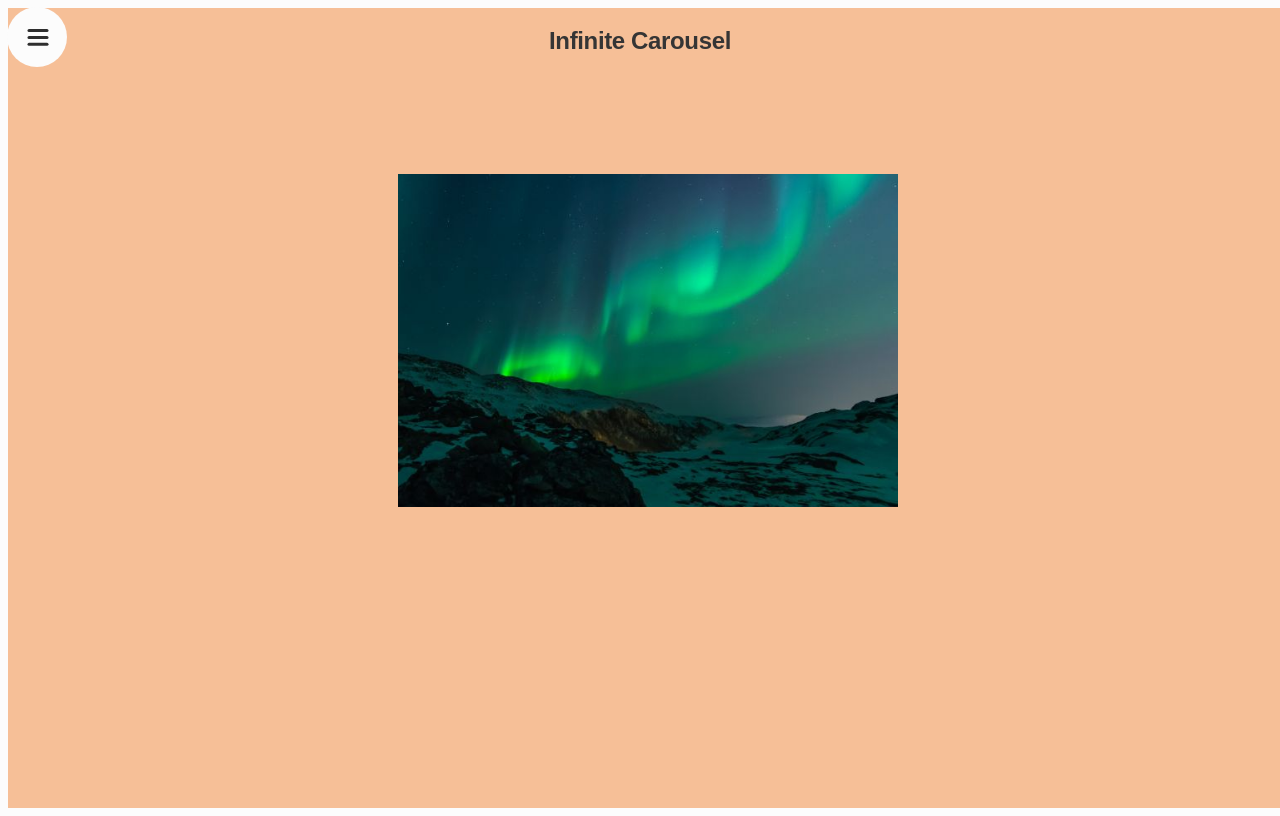
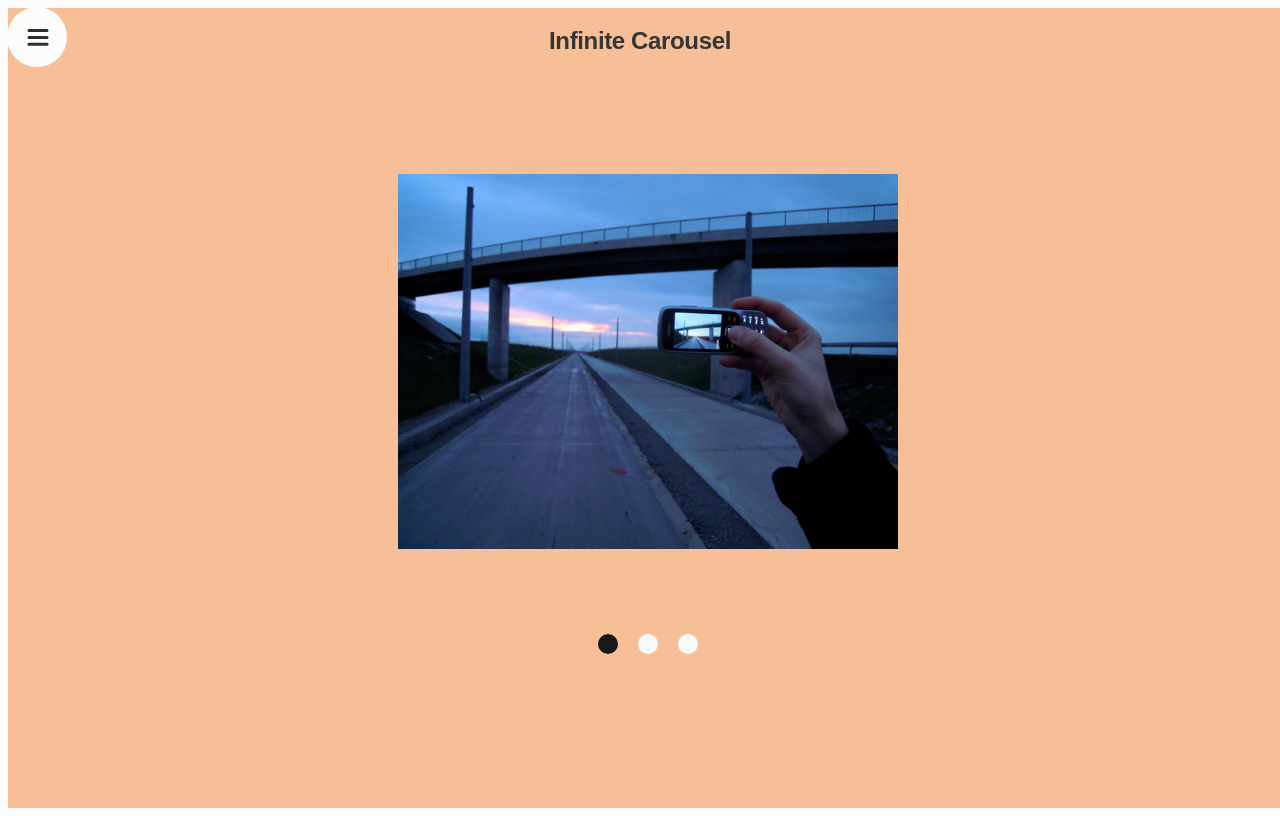
Before and after one commit to poiu694/framer-example, a React (Vite) app: page / in a window 1280 px wide. Built offline with nearby package versions, Linux system fonts and the light colour scheme; what emotion-reset would draw is missing.

Commit message:
feat: navigation in carousel

```diff
--- a/src/components/CarouselCard.tsx
+++ b/src/components/CarouselCard.tsx
@@ -11,7 +11,7 @@ interface Props {
 
 function CarouselCard({ x, index, children, onDragEnd }: PropsWithChildren<Props>) {
   return (
-    <Wrapper draggable drag='x' onDragEnd={onDragEnd} style={{ x }} index={index}>
+    <Wrapper draggable={true} drag='x' onDragEnd={onDragEnd} style={{ x }} index={index}>
       {children}
     </Wrapper>
   );
@@ -21,12 +21,12 @@ type StyleProps = Pick<Props, 'index'>;
 
 const Wrapper = styled(motion.div)<StyleProps>`
   ${({ index }) => css`
-    min-width: 100%;
+    max-width: 100%;
     height: 100%;
-    left: ${index * 100}%,
-    right: ${index * 100}%,
-    display: inline-block,
-    flex: none,
+    left: ${index * 100}%;
+    right: ${index * 100}%;
+    display: inline-block;
+    flex: none;
   `}
 `;
 
--- a/src/components/CarouselCardList.tsx
+++ b/src/components/CarouselCardList.tsx
@@ -10,6 +10,7 @@ import React, {
   useState,
 } from 'react';
 import CarouselCard from './CarouselCard';
+import CarouselNavigation from './CarouselNavigation';
 
 const transition: AnimationOptions<number> = {
   type: 'spring',
@@ -67,6 +68,10 @@ function CarouselCardList({
     }
   };
 
+  const handleClickNavigationDot = (nextIndex: number) => {
+    setIndex(nextIndex);
+  };
+
   useEffect(() => {
     const controls = animate(x, calculateNextX(), transition);
     return controls.stop;
@@ -87,6 +92,11 @@ function CarouselCardList({
           {React.cloneElement(child as ReactElement)}
         </CarouselCard>
       ))}
+      <CarouselNavigation
+        activeIndex={index}
+        length={childrens.length}
+        onDotClick={handleClickNavigationDot}
+      />
     </Wrapper>
   );
 }
--- /dev/null
+++ b/src/components/CarouselNavigation.tsx
@@ -0,0 +1,53 @@
+import { css } from '@emotion/react';
+import styled from '@emotion/styled';
+import { motion } from 'framer-motion';
+
+interface Props {
+  activeIndex: number;
+  length: number;
+  onDotClick: (nextIndex: number) => void;
+}
+
+// const dotAnimation = {
+
+// }
+
+function CarouselNavigation({ activeIndex, length, onDotClick }: Props) {
+  const navigations = Array.from({ length });
+  return (
+    <Wrapper>
+      {navigations.map((_, index) => (
+        <DotNavigation
+          key={index}
+          isActive={index === activeIndex}
+          onClick={() => onDotClick(index)}
+        />
+      ))}
+    </Wrapper>
+  );
+}
+
+const Wrapper = styled(motion.div)`
+  position: absolute;
+  bottom: 16px;
+  left: 50%;
+  transform: translateX(-50%);
+`;
+
+type DotStyleProps = {
+  isActive: boolean;
+};
+
+const DotNavigation = styled(motion.span)<DotStyleProps>`
+  ${({ theme, isActive }) => css`
+    background-color: ${isActive ? theme.colors.primary.black : theme.colors.primary.white};
+    width: 20px;
+    height: 20px;
+    border-radius: 50%;
+    margin: 0 10px;
+    display: inline-block;
+    cursor: pointer;
+  `}
+`;
+
+export default CarouselNavigation;
--- a/src/pages/MainPage.tsx
+++ b/src/pages/MainPage.tsx
@@ -7,7 +7,7 @@ function MainPage() {
   return (
     <MainLayout>
       <Title title='Infinite Carousel' />
-      <CarouselCardList style={{ width: 500, height: 500, marginTop: 32 }}>
+      <CarouselCardList style={{ width: 500, height: 500, marginTop: 32 }} autoPlay={false}>
         {[1, 2, 3].map((v) => (
           <Image key={v} src={`/image${v}.png`} alt='carousel' draggable={false} />
         ))}
```
